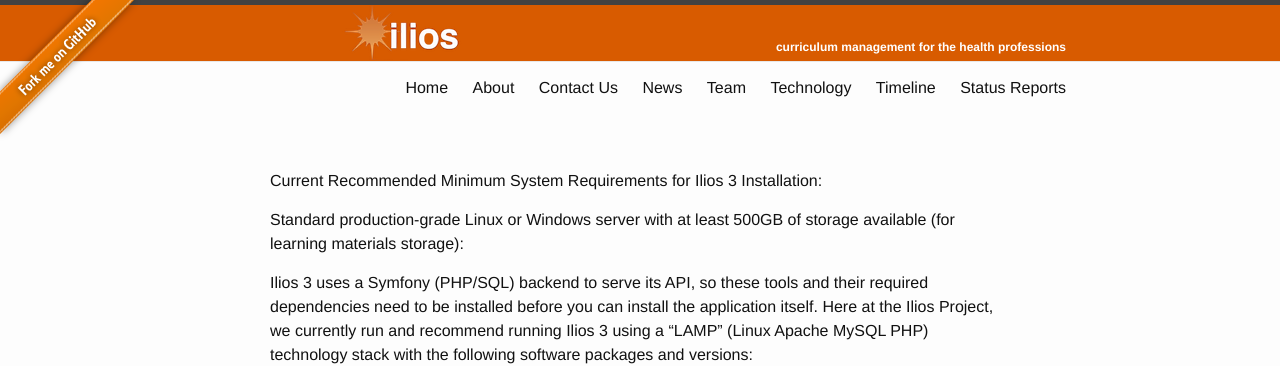
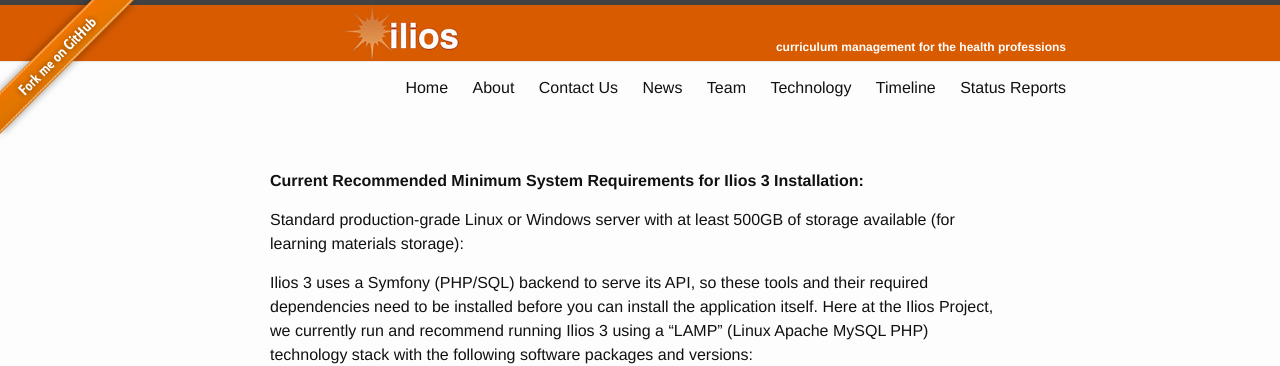
Before and after one commit to ilios/iliosproject.org, a Jekyll site: the page built from technology.md, in a window 1280 px wide. Shown: the top 366 px of the page. Built offline with Jekyll 4.4.1, drawn with Linux system fonts in a browser that asks for light colours.

```diff
--- a/technology.md
+++ b/technology.md
@@ -7,7 +7,7 @@ redirect_from: '/tech-specs/'
 
 ---
 
-Current Recommended Minimum System Requirements for Ilios 3 Installation:
+__Current Recommended Minimum System Requirements for Ilios 3 Installation:__
 
 Standard production-grade Linux or Windows server with at least 500GB of storage available (for learning materials storage):
 
```
